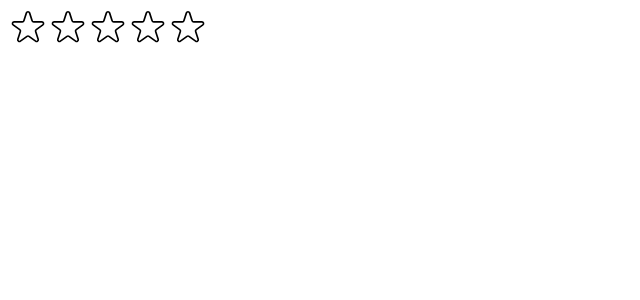
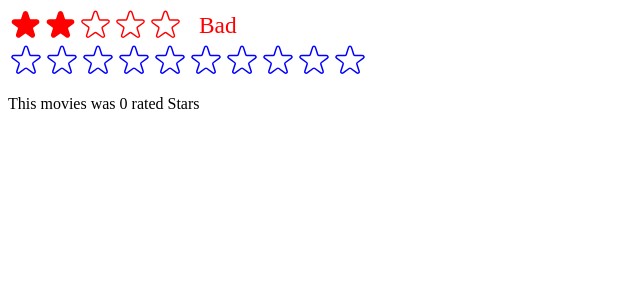
Before and after one commit to devsyedhaider/Usepopcorn, a React (Vite) app: page / in a window 1280 px wide. Shown: the top 300 px of the page, without its empty margins (0-640 px from the left). Built offline with nearby package versions, Linux system fonts and the light colour scheme.

Commit message:
done star rating component

```diff
--- a/src/StarRating.jsx
+++ b/src/StarRating.jsx
@@ -10,28 +10,32 @@
   display: "flex",
 };
 
-const textStyle = {
-  lineHeight: "1",
-  margin: "0",
-};
+export default function StarRating({
+  maxRating = 5,
+  color = "yellow",
+  size = 48,
+  className = "",
+  messages = [],
+  defaultRating = 0,
+  onSetRating,
+}) {
+  const [rating, setRating] = useState(defaultRating);
+  const [TempRating, setTempRating] = useState(0);
 
-const starStyle = {
-  width: "40px",
-  height: "40px",
-  display: "block",
-  cursor: "pointer",
-};
-
-export default function StarRating({ maxRating = 5 }) {
-  const [rating, setRating] = useState(0);
-  const [TempRating, setTempRating] = useState(0);
+  const textStyle = {
+    lineHeight: "1",
+    margin: "0",
+    color: color,
+    fontSize: `${size / 1.5}px`,
+  };
 
   function handleRating(rating) {
     setRating(rating);
+    onSetRating(rating);
   }
 
   return (
-    <div style={containerStyle}>
+    <div style={containerStyle} className={className}>
       <div style={starContainerStyle}>
         {Array.from({ length: maxRating }, (_, i) => (
           <Star
@@ -40,15 +44,28 @@
             full={TempRating ? TempRating >= i + 1 : rating >= i + 1}
             onHoverIn={() => setTempRating(i + 1)}
             onHoverOut={() => setTempRating(0)}
+            color={color}
+            size={size}
           />
         ))}
       </div>
-      <p style={textStyle}>{TempRating || rating || ""}</p>
+      <p style={textStyle}>
+        {messages.length === maxRating
+          ? messages[TempRating ? TempRating - 1 : rating - 1]
+          : TempRating || rating || ""}
+      </p>
     </div>
   );
 }
 
-function Star({ onRate, full, onHoverIn, onHoverOut }) {
+function Star({ onRate, full, onHoverIn, onHoverOut, color, size }) {
+  const starStyle = {
+    width: `${size}px`,
+    height: `${size}px`,
+    display: "block",
+    cursor: "pointer",
+  };
+
   return (
     <span
       role="button"
@@ -61,8 +78,8 @@
         <svg
           xmlns="http://www.w3.org/2000/svg"
           viewBox="0 0 20 20"
-          fill="#000"
-          stroke="#000"
+          fill={color}
+          stroke={color}
         >
           <path d="M9.049 2.927c.3-.921 1.603-.921 1.902 0l1.07 3.292a1 1 0 00.95.69h3.462c.969 0 1.371 1.24.588 1.81l-2.8 2.034a1 1 0 00-.364 1.118l1.07 3.292c.3.921-.755 1.688-1.54 1.118l-2.8-2.034a1 1 0 00-1.175 0l-2.8 2.034c-.784.57-1.838-.197-1.539-1.118l1.07-3.292a1 1 0 00-.364-1.118L2.98 8.72c-.783-.57-.38-1.81.588-1.81h3.461a1 1 0 00.951-.69l1.07-3.292z" />
         </svg>
@@ -71,7 +88,7 @@
           xmlns="http://www.w3.org/2000/svg"
           fill="none"
           viewBox="0 0 24 24"
-          stroke="#000"
+          stroke={color}
         >
           <path
             strokeLinecap="round"
--- a/src/main.jsx
+++ b/src/main.jsx
@@ -1,12 +1,34 @@
-import { StrictMode } from "react";
+import { StrictMode, useState } from "react";
 import { createRoot } from "react-dom/client";
 // import "./index.css";
 // import App from "./App.jsx";
 import StarRating from "./StarRating";
 
+export default function Test() {
+  const [MovieRating, setMovieRating] = useState(0);
+
+  return (
+    <div>
+      <StarRating
+        maxRating={10}
+        color="blue"
+        size={36}
+        onSetRating={setMovieRating}
+      />
+      <p>This movies was {MovieRating} rated Stars</p>
+    </div>
+  );
+}
+
 createRoot(document.getElementById("root")).render(
   <StrictMode>
     {/* <App /> */}
-    <StarRating maxRating={5} />
+    <StarRating
+      messages={["Terrible", "Bad", "Okay", "Good", "Amazing"]}
+      color="red"
+      size={35}
+      defaultRating={2}
+    />
+    <Test />
   </StrictMode>,
 );
```
